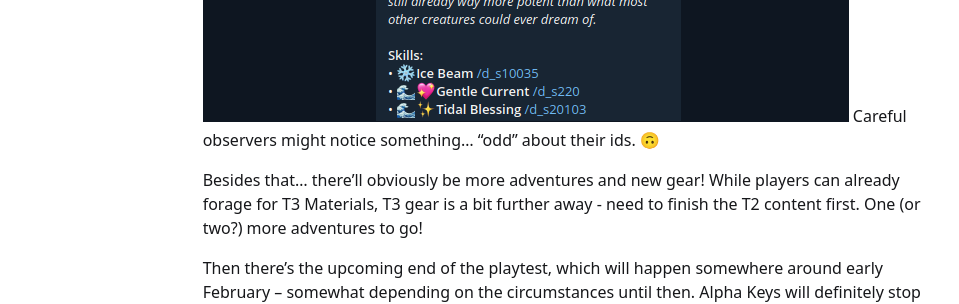
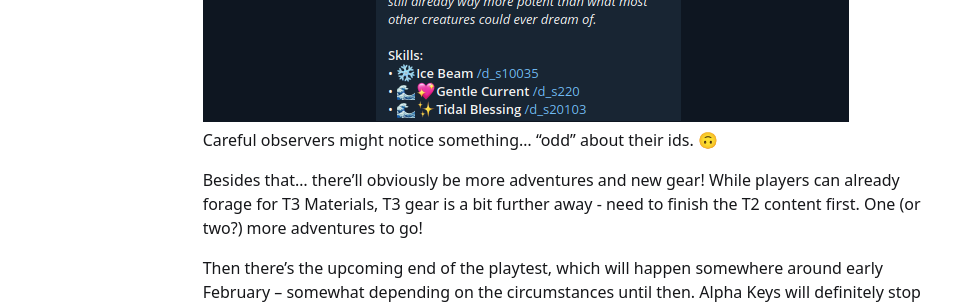
Before and after one commit to TypoTales/Website, a Jekyll site: the page built from docs/_posts/2021-01-01-december-review-2020.md, in a window 1280 px wide. Shown: the part 1828-2132 px from the top of the page, without its empty margins (160-1119 px from the left). Built offline with Jekyll 4.4.1, drawn with Linux system fonts in a browser that asks for light colours.

Commit message:
Added missing spacing beneath starters

```diff
--- a/docs/_posts/2021-01-01-december-review-2020.md
+++ b/docs/_posts/2021-01-01-december-review-2020.md
@@ -31,7 +31,7 @@ Either way, we are way past that goal by now. Maybe making a living off of this
 Up next is the very first Story/Introduction Adventure for new (and existing) players! After successfully completing it, players will be able to choose between one of three Companions which will be pretty hard (but not impossible) to find later on. While the companions are already finished, the adventure itself still needs some more writing.
 
 ![Starter Companions]({{ '/assets/images/11/starters.png' | relative_url }})
-Careful observers might notice something... "odd" about their ids. 🙃
+<br>Careful observers might notice something... "odd" about their ids. 🙃
 
 Besides that... there'll obviously be more adventures and new gear! While players can already forage for T3 Materials, T3 gear is a bit further away - need to finish the T2 content first. One (or two?) more adventures to go!
 
```
